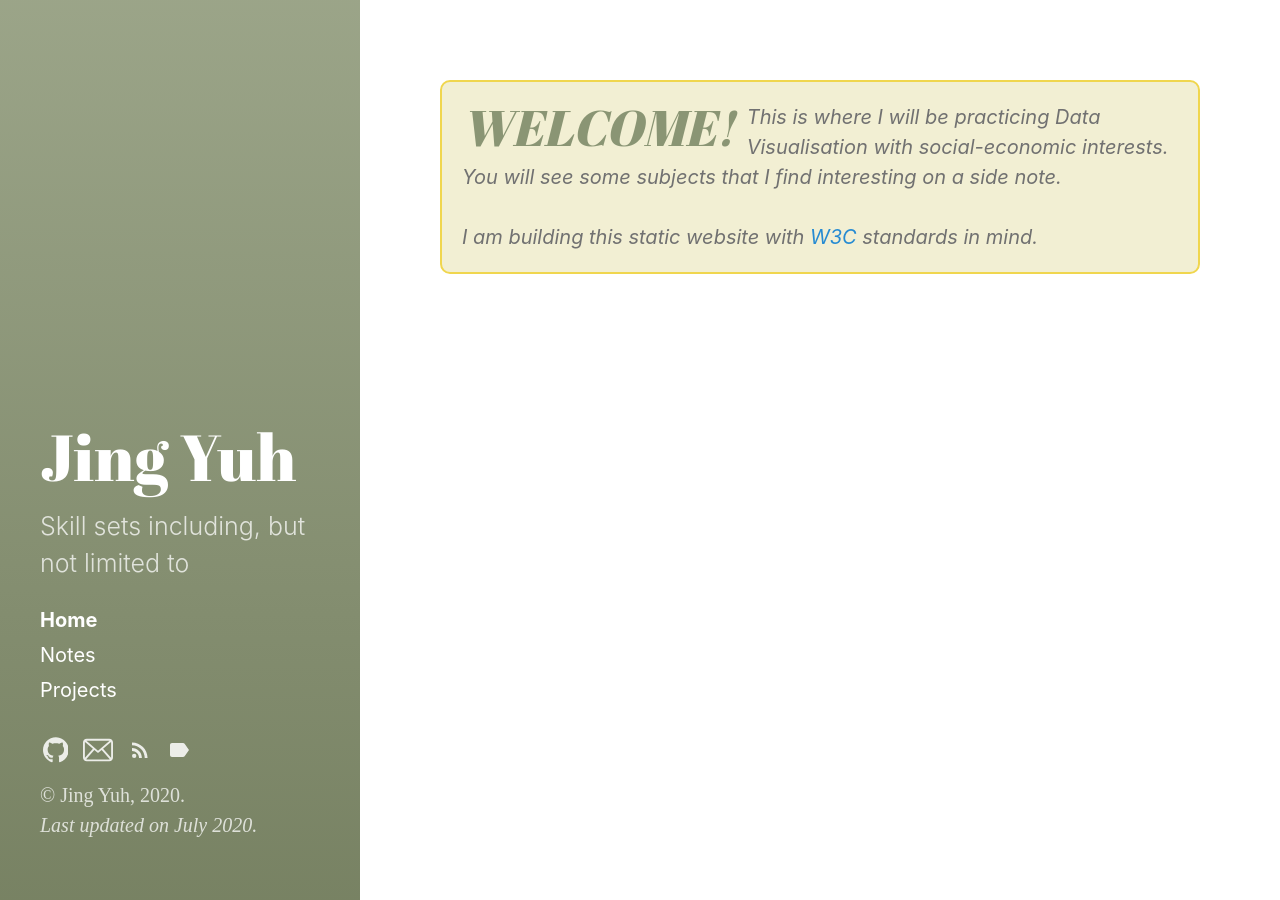
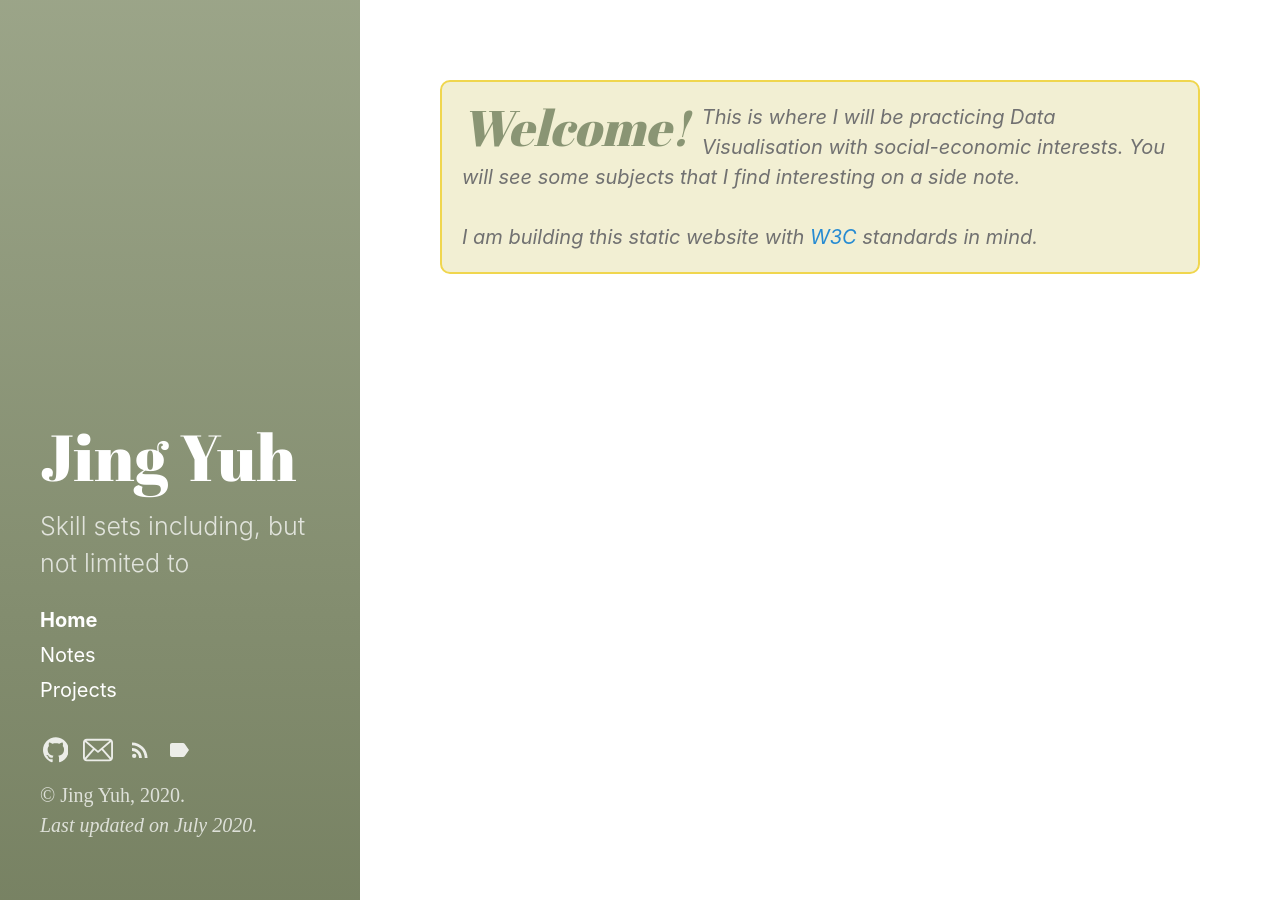
Before and after one commit to jyang123-bit/Website, a Jekyll site: the page built from index.html, in a window 1280 px wide. Built offline with Jekyll 4.4.1, drawn with Linux system fonts in a browser that asks for light colours; the list of posts is cut into pages by our own code.

Commit message:
Update index.html

```diff
--- a/index.html
+++ b/index.html
@@ -3,7 +3,7 @@ layout: default
 title: Home
 ---
 
-<p class="message"><span class="padded-dropcap">WELCOME!</span> This is where I will be practicing Data Visualisation with social-economic interests.
+<p class="message"><span class="padded-dropcap">Welcome!</span> This is where I will be practicing Data Visualisation with social-economic interests.
 You will see some subjects that I find interesting on a side note.
 <br>
 <br>
```
